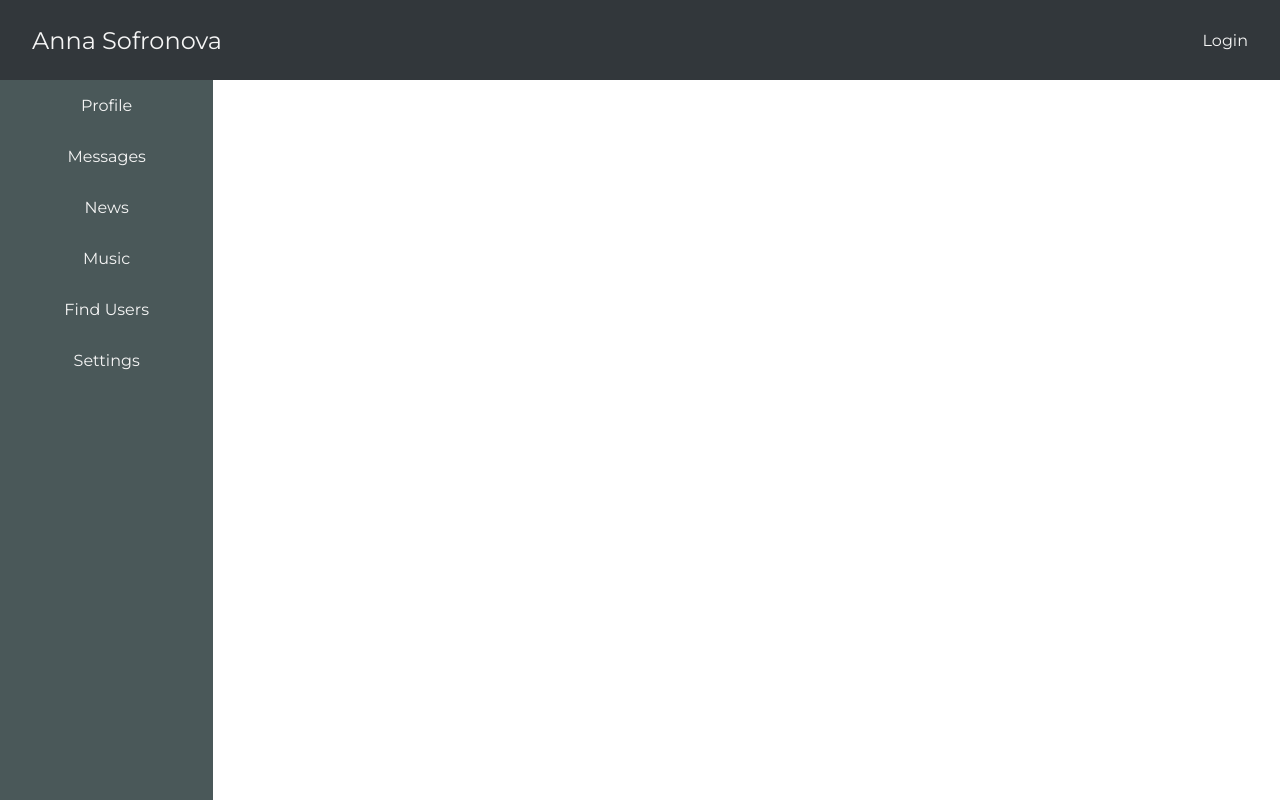
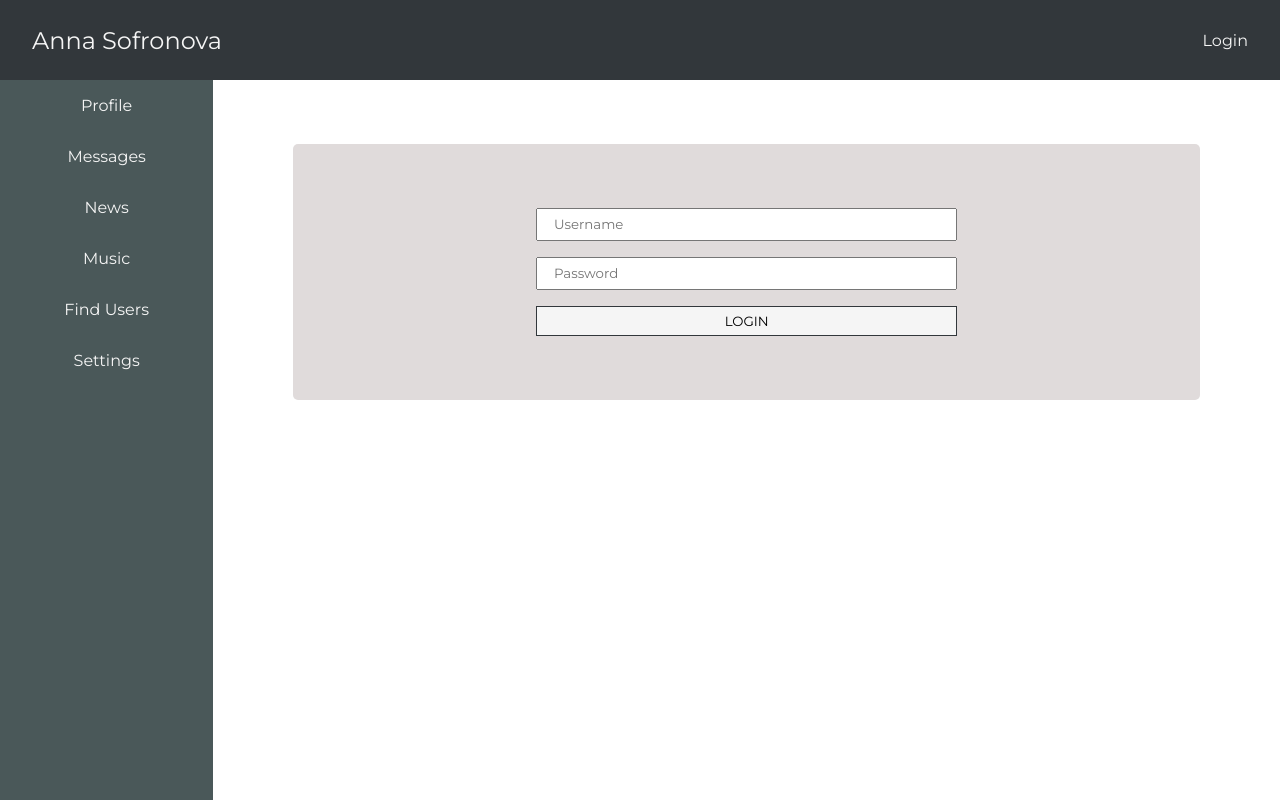
Before and after one commit to anysofronova/react-social-app, a React (Create React App) app in the folder react-social-app/: page /login in a window 1280 px wide. Built offline with nearby package versions, Linux system fonts and the light colour scheme; no server answers.

Commit message:
Login Page

```diff
--- a/react-social-app/src/App.jsx
+++ b/react-social-app/src/App.jsx
@@ -5,6 +5,7 @@ import { Routes, Route } from "react-router-dom";
 import UsersContainer from "./components/users/UsersContainer";
 import ProfileContainer from "./components/profile/ProfileContainer";
 import HeaderContainer from "./components/header/HeaderContainer";
+import Login from "./components/Login/Login";
 
 function App({ store }) {
   return (
@@ -18,7 +19,10 @@ function App({ store }) {
         </div>
         <div className="main__profile">
           <Routes>
-            <Route path="/profile/:userId" element={<ProfileContainer />} />
+            <Route path="/profile">
+              <Route path=":userId" element={<ProfileContainer />} />
+              <Route path="" element={<ProfileContainer />} />
+            </Route>
             <Route path="/users" element={<UsersContainer />} />
             <Route
               path="/dialogs/*"
@@ -28,6 +32,7 @@ function App({ store }) {
                 />
               }
             />
+            <Route path="/login" element={<Login />} />
             <Route path="/" element={<ProfileContainer />} />
           </Routes>
         </div>
--- /dev/null
+++ b/react-social-app/src/components/Login/Login.jsx
@@ -0,0 +1,18 @@
+import React from "react";
+import "./login.scss";
+
+const Login = () => {
+  return (
+    <div className="login">
+      <div className="login__wrapper">
+        <form className="login__form">
+          <input type="text" placeholder="Username" />
+          <input type="password" placeholder="Password" />
+        </form>
+        <button>LOGIN</button>
+      </div>
+    </div>
+  );
+};
+
+export default Login;
--- /dev/null
+++ b/react-social-app/src/components/Login/login.scss
@@ -0,0 +1,36 @@
+@use "../../scss/variables" as *;
+.login {
+  padding: 4rem 5rem;
+  .login__wrapper {
+    display: flex;
+    flex-direction: column;
+    justify-content: center;
+    align-items: center;
+    padding: 4rem 2rem;
+    border-radius: 5px;
+
+    background-color: $ligthGrey;
+    .login__form {
+      display: flex;
+      flex-direction: column;
+      gap: 1rem;
+      margin-bottom: 1rem;
+      width: 50%;
+      input {
+        padding: 0.4rem 1rem;
+      }
+    }
+    button {
+      width: 50%;
+      padding: 0.4rem 1rem;
+      cursor: pointer;
+      background-color: $white;
+      border: 1px solid $dark;
+      &:hover {
+        background-color: $medium;
+        color: $white;
+        transition: all 0.15s ease-in;
+      }
+    }
+  }
+}
```
